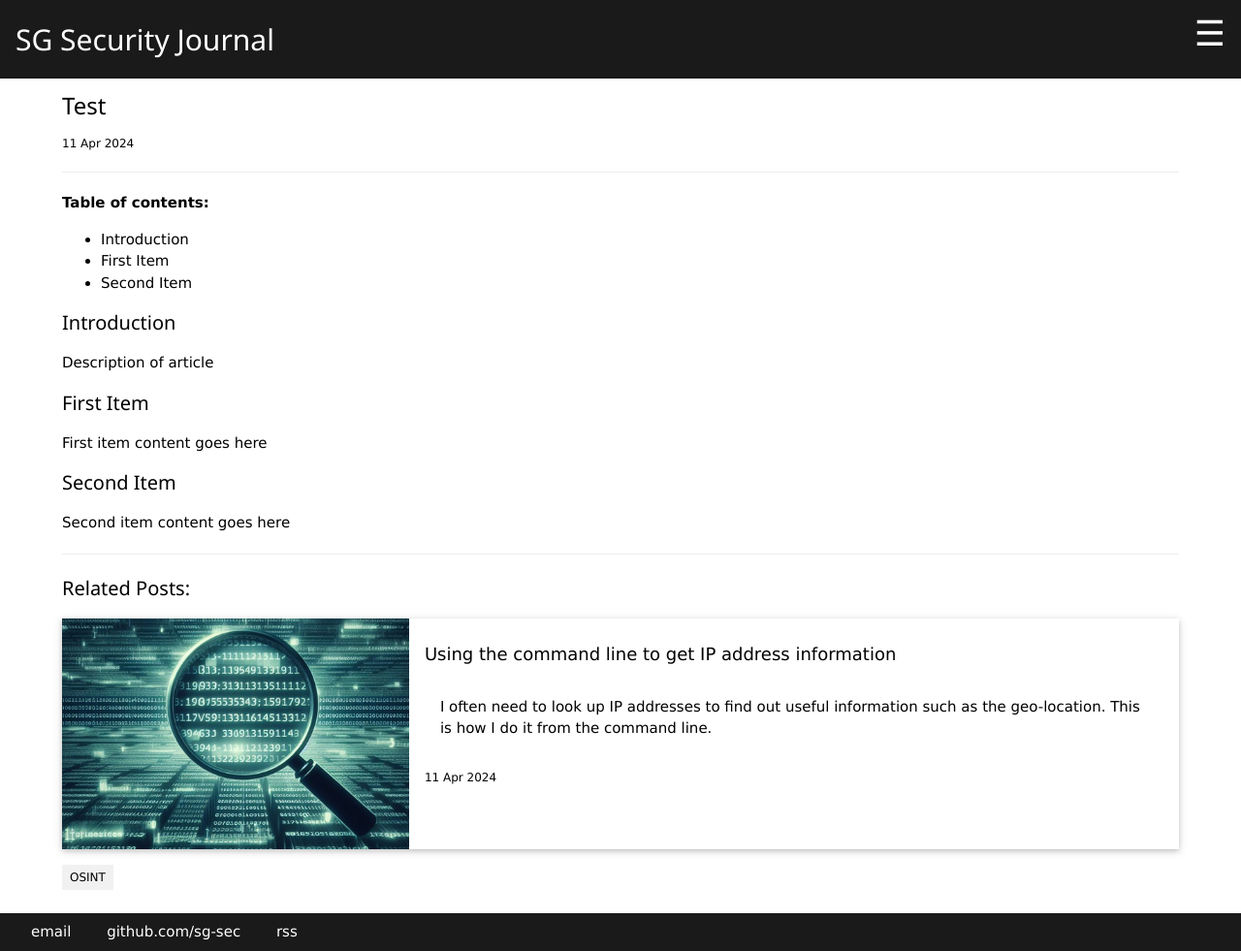
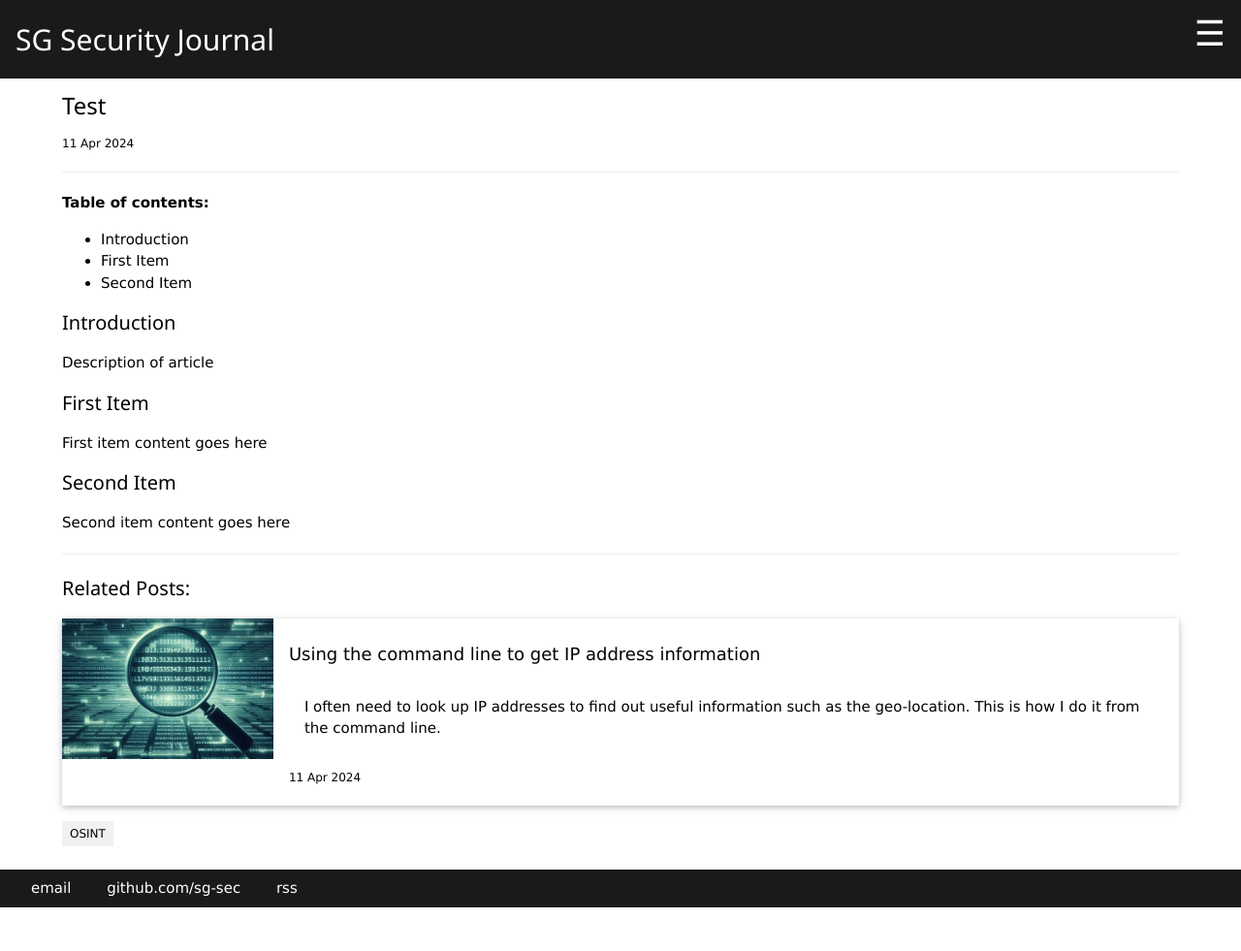
Before and after one commit to sg-sec/sg-sec.github.io, a Jekyll site: the page built from _posts/2024-04-11-test.md, in a window 1280 px wide. Shown: the whole page at 97% size. Built offline with Jekyll 4.4.1, drawn with Linux system fonts in a browser that asks for light colours; after the commit the page ends 936 px from its top, so only the background shows below that.

Commit message:
Update relatedpostlistitem.html

```diff
--- a/_includes/relatedpostlistitem.html
+++ b/_includes/relatedpostlistitem.html
@@ -2,7 +2,7 @@
         <!-- <div class="w3-row"> -->
             <div class="w3-cell w3-mobile">
                 {% if post.image And post.image != "" And post.image != nil %}
-                <img class="" style="width:100%" {% if post.image_alt_text and post.image_alt_text != "" and post.image_alt_text != nil %} alt="{{ post.image_alt_text }}" {% endif %}  src="{{ site.baseurl }}/assets/images/{{ post.image }}">
+                <img class="" style="width:100%;max-width:256px" {% if post.image_alt_text and post.image_alt_text != "" and post.image_alt_text != nil %} alt="{{ post.image_alt_text }}" {% endif %}  src="{{ site.baseurl }}/assets/images/{{ post.image }}">
                 {% else %}
                 {% endif %}
             </div>
```
